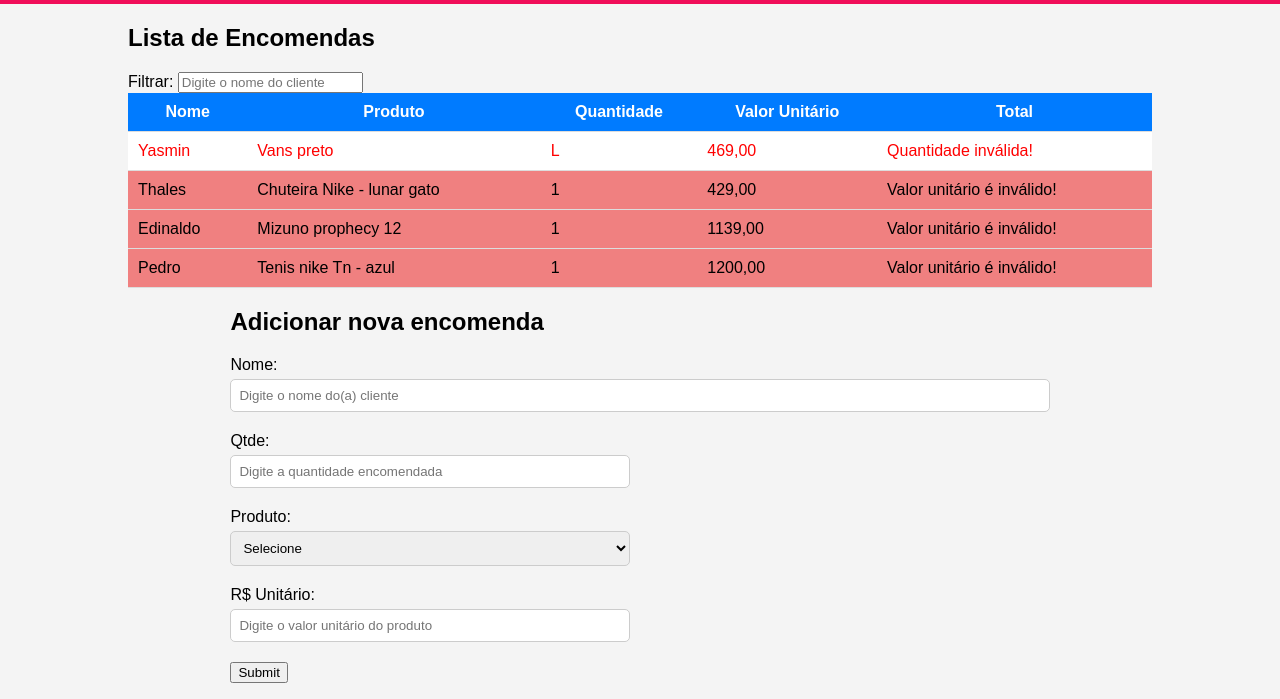
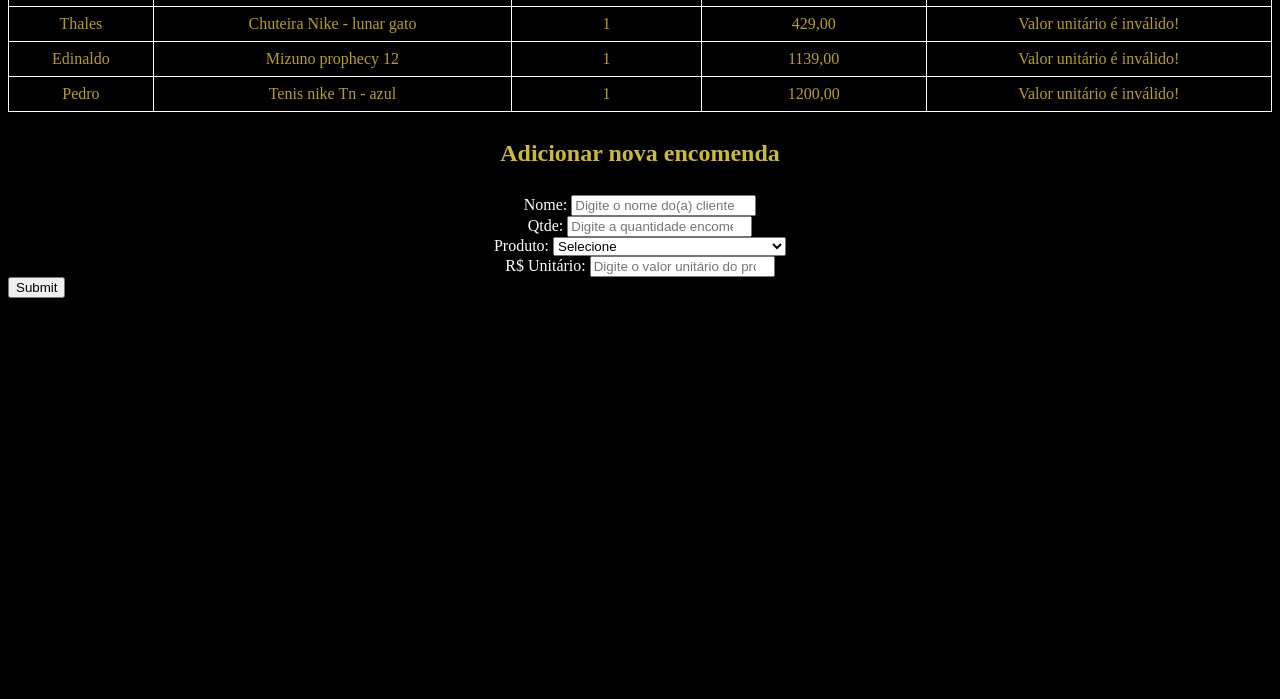
Before and after one commit to Leoo04/SiteLS_3S, a plain HTML site: page index.html in a window 1280 px wide. Shown: the part 196-895 px from the top of the page. After the commit the page ends 800 px from the top, so only its background shows below. Drawn offline with Linux system fonts and the light colour scheme; files that its build step writes are made by us from their sources; files whose address does not match are found by name.

Commit message:
Add files via upload

```diff
--- a/calcula-total.js
+++ b/calcula-total.js
@@ -28,7 +28,7 @@ for (var i=0; i < clientes.length; i++){
         if (!validaUnitario(unitario)){
             clientes[i].querySelector(".info-total").textContent="Valor unitário é inválido!";
             //Colore o fundo dessa linha na cor light coral
-            clientes[i].style.backgroundColor = "lightcoral";
+            clientes[i].style.backgroundColor = "light coral";
         }
         else{
                 //Formata o VALOR UNITÁRIO
--- a/index.html
+++ b/index.html
@@ -1,8 +1,54 @@
-<html lang="pt-br">
+<!DOCTYPE html>
+<html lang="en">
 <head>
     <meta charset="UTF-8">
-		<title>LS Tenis e calçados</title>
-		<link rel="stylesheet" type="text/css" href="css/style.css">
+    <meta name="viewport" content="width=device-width, initial-scale=1.0">
+    <title>LS Tenis e Calçados</title>
+    <style>
+        table {
+            border-collapse: collapse;
+            width: 100%;
+            color: rgb(184, 159, 20);
+        }
+        th, td {
+            border: 1px solid rgb(255, 255, 255);
+            padding: 8px;
+            text-align: center;
+        }
+        th {
+            background-color: #000000;
+        }
+        h2{
+            text-align: center;
+            padding: 8px;
+            color:rgb(202, 187, 51);
+        }
+        div{
+            text-align: center;
+        }
+        .logo{
+            width: 5%;
+            height: auto;
+        }
+        body{
+            background-color: black;
+        }
+        label{
+            color:white;
+        }
+        .fadeOut{
+            opacity: 0;
+            transition: 1s;
+        }
+        #filtrar-tabela{
+            width: 19.5%;
+            height: 35px;
+            margin-bottom: 10px;
+        }
+        .invisivel{
+            display: none;
+        }
+    </style>
 </head>
 <body>
     <header>
@@ -33,32 +79,33 @@
                 <td class="info-valor">469,00</td>
                 <td class="info-total">-</td>
             </tr>
-						<tr class="cliente" >
+            <tr class="cliente">
                 <td class="info-nome">Thales</td>
                 <td class="info-produto">Chuteira Nike - lunar gato</td>
                 <td class="info-qtde">1</td>
                 <td class="info-valor">429,00</td>
-							<td class="info-total">-</td>
+                <td class="info-total">429,00</td>
             </tr>
-						<tr class="cliente" >
+            <tr class="cliente">
                 <td class="info-nome">Edinaldo</td>
                 <td class="info-produto">Mizuno prophecy 12</td>
                 <td class="info-qtde">1</td>
                 <td class="info-valor">1139,00</td>
-							<td class="info-total">-</td>
+                <td class="info-total">1139,00</td>
             </tr>
-						<tr class="cliente" >
+            <tr class="cliente">
                 <td class="info-nome">Pedro</td>
                 <td class="info-produto">Tenis nike Tn - azul</td>
                 <td class="info-qtde">1</td>
                 <td class="info-valor">1200,00</td>
-							<td class="info-total">-</td>
+                <td class="info-total">1200,00</td>
             </tr>
         </tbody>
     </table>
+
 				<!--Formulário de inclusão de encomendas -->
-			<section class="container">
 				<h2 id="titulo-form">Adicionar nova encomenda</h2>
+				<!--Exibe os erros de validação do formulário-->
 				<ul id="mensagens-erro"></ul>
 				<form id="form-adiciona">
 					<div class="grupo">
@@ -79,9 +126,9 @@
 						<option>Chuteira Nike - lunar gato preta</option>
 						<option>Chuteira Nike - lunar gato branca</option>
 						<option>Chuteira Nike - lunar gato azul</option>
-						<option>Mizuno prophecy 12 branco</option>
-						<option>Mizuno prophecy 12 preto</option>
-						<option>Mizuno prophecy 12 vermelho</option>
+						<option>Mizuno prophecy 12 - branco</option>
+						<option>Mizuno prophecy 12 - preto</option>
+						<option>Mizuno prophecy 12 - vermelho</option>
 						<option>Tenis nike Tn - azul</option>
 						<option>Tenis nike Tn - preto</option>
 						<option>Tenis nike Tn - branco</option>
@@ -91,7 +138,6 @@
 						<label for="unitario">R$ Unitário:</label>
 						<input type="number" id="unitario" name="unitario" placeholder="Digite o valor unitário do produto" class="campo campo-medio" required>
 					</div>
-
 					<!-- <button id="adicionar-encomenda" class="botao bto-principal">Adicionar</button> -->
 					<input type="submit" id="adicionar-encomenda" class="botao bto-principal">
 				</form>
@@ -99,6 +145,6 @@
 		</main>
 		<script src="js/calcula-total.js"></script>
 		<script src="js/form.js"></script>
-        <script src="js/filtrar.js"></script>
+		<script src="js/remover-encomenda.js"></script>
 	</body>
 </html>
--- a/style.css
+++ /dev/null
@@ -1,96 +0,0 @@
-/* Estilos gerais */
-
-body {
-    font-family: Arial, sans-serif;
-    margin: 0;
-    padding: 0;
-    background-color: #f4f4f4;
-}
-header{
-    background-color: rgb(240, 13, 89);
-    padding: 20px;
-}
-.logo_caixa{
-    position: relative;
-    width: 940px;
-    margin: auto;
-}
-.logo{
-    width: 20%;
-    position: center;
-}
-.container {
-    width: 80%;
-    margin: 0 auto;
-    overflow: hidden;
-}
-
-/* Estilos para a seção de encomendas */
-
-.titulo {
-    margin-bottom: 20px;
-}
-
-#filtrar-tabela {
-    margin-bottom: 10px;
-}
-
-table {
-    width: 100%;
-    border-collapse: collapse;
-    background-color: #fff;
-}
-
-th, td {
-    padding: 10px;
-    border-bottom: 1px solid #ddd;
-}
-
-th {
-    background-color: #007bff;
-    color: #fff;
-}
-
-.cliente:nth-child(even) {
-    background-color: #f2f2f2;
-}
-
-/* Estilos para o formulário de inclusão de encomendas */
-
-#titulo-form {
-    margin-top: 20px;
-}
-
-.grupo {
-    margin-bottom: 20px;
-}
-
-.grupo label {
-    display: block;
-    margin-bottom: 5px;
-}
-
-.campo {
-    width: 100%;
-    padding: 8px;
-    border-radius: 5px;
-    border: 1px solid #ccc;
-}
-
-.campo-medio {
-    width: calc(50% - 10px);
-}
-
-
-.fadeOut{
-    opacity: 0;
-    transition: 1s;
-}
-#filtrar-tabela{
-    width: 19.5%;
-    height: 35px;
-    margin-bottom: 10px;
-}
-.invisivel{
-    display: none;
-}
```
Lines whose indentation alone changed are shown as unchanged.
